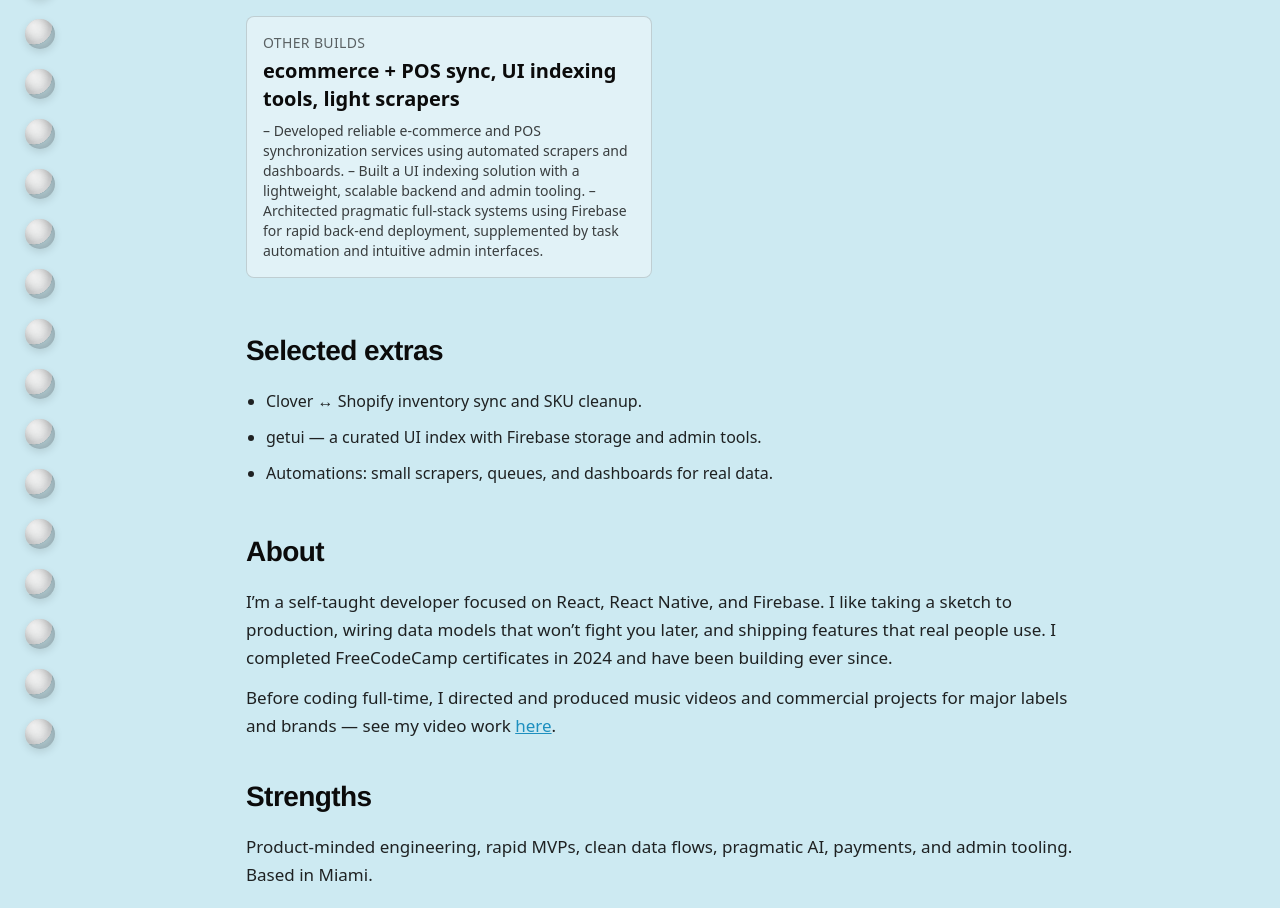
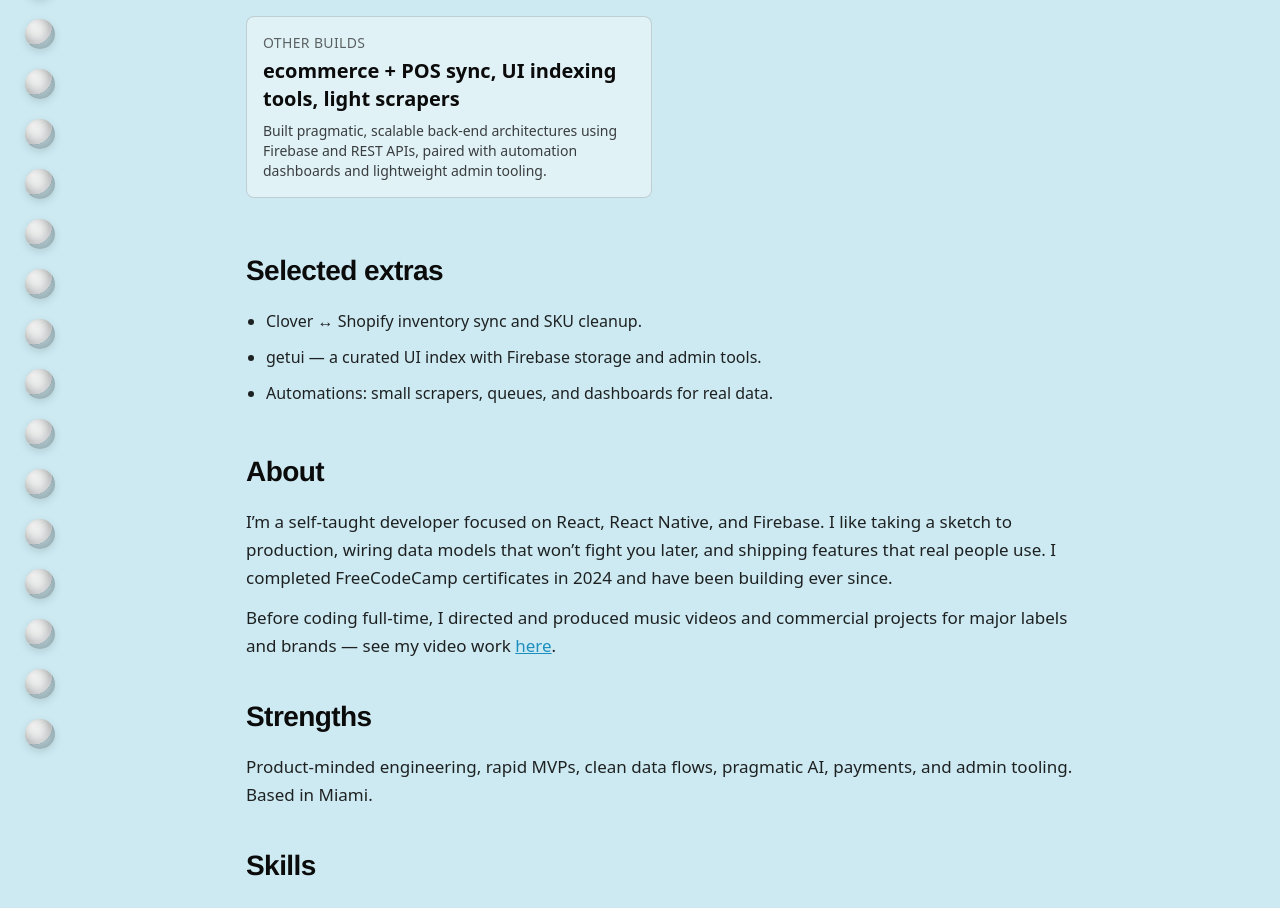
Before and after one commit to jochisaca/jochi.dev, a Next.js app: page / in a window 1280 px wide. Shown: the part 943-1851 px from the top of the page. Built offline with nearby package versions, Linux system fonts and the light colour scheme.

Commit message:
Update work-grid.tsx

```diff
--- a/components/work-grid.tsx
+++ b/components/work-grid.tsx
@@ -27,9 +27,7 @@ export function WorkGrid() {
         <div className="text-sm uppercase tracking-wide text-black/60">Other builds</div>
         <h3 className="mt-1 text-xl font-bold">ecommerce + POS sync, UI indexing tools, light scrapers</h3>
         <p className="mt-2 text-sm text-black/75">
-          – Developed reliable e-commerce and POS synchronization services using automated scrapers and dashboards.
-– Built a UI indexing solution with a lightweight, scalable backend and admin tooling.
-– Architected pragmatic full-stack systems using Firebase for rapid back-end deployment, supplemented by task automation and intuitive admin interfaces.
+          Built pragmatic, scalable back-end architectures using Firebase and REST APIs, paired with automation dashboards and lightweight admin tooling.
         </p>
       </div>
     </div>
```
